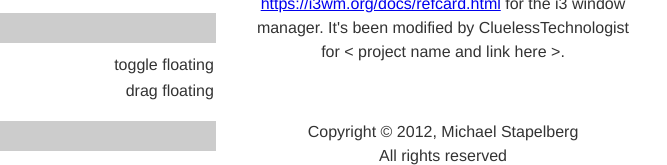
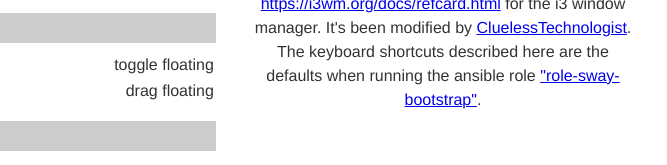
Before and after one commit to CluelessTechnologist/setup-desktop-environment, a plain HTML site: page role-sway-bootstrap/files/help/sway - Reference Card.html in a window 1280 px wide. Shown: the part 339-504 px from the top of the page, 613-1280 px from the left. Drawn offline with Linux system fonts and the light colour scheme.

```diff
--- a/role-sway-bootstrap/files/help/sway - Reference Card.html
+++ b/role-sway-bootstrap/files/help/sway - Reference Card.html
@@ -290,7 +290,7 @@
 
 		<footer>
 			<p>
-			This guide is originally from <a href="https://i3wm.org/docs/refcard.html">https://i3wm.org/docs/refcard.html</a> for the i3 window manager. It's been modified by CluelessTechnologist for &lt; project name and link here &gt;.
+			This guide is originally from <a href="https://i3wm.org/docs/refcard.html">https://i3wm.org/docs/refcard.html</a> for the i3 window manager. It's been modified by <a href="https://github.com/CluelessTechnologist">CluelessTechnologist</a>. The keyboard shortcuts described here are the defaults when running the ansible role <a href="https://github.com/CluelessTechnologist/setup-desktop-environment/tree/main/role-sway-bootstrap">"role-sway-bootstrap"</a>.
 			<p>
 			<br>
 			<p>
```
Also changed, not shown: 1 other file.
